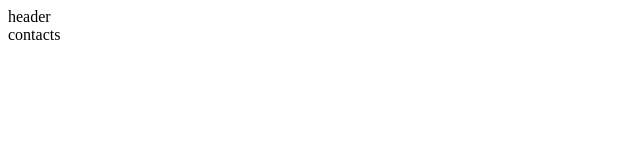
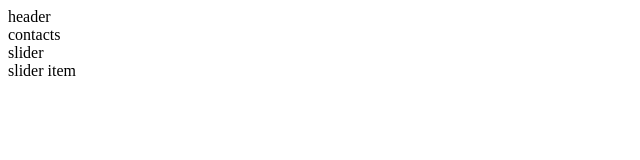
Before and after one commit to DmitrijPerejro/test-repos2, a website: page index.html in a window 1280 px wide. Shown: the whole page, without its empty margins (0-640 px from the left). Drawn offline with Linux system fonts and the light colour scheme.

Commit message:
end slider

```diff
--- a/index.html
+++ b/index.html
@@ -14,6 +14,12 @@
     <section>
       contacts
     </section>
+    <section>
+      slider
+      <div>
+        slider item
+      </div>
+    </section>
   </main>
 </body>
 </html>
```
